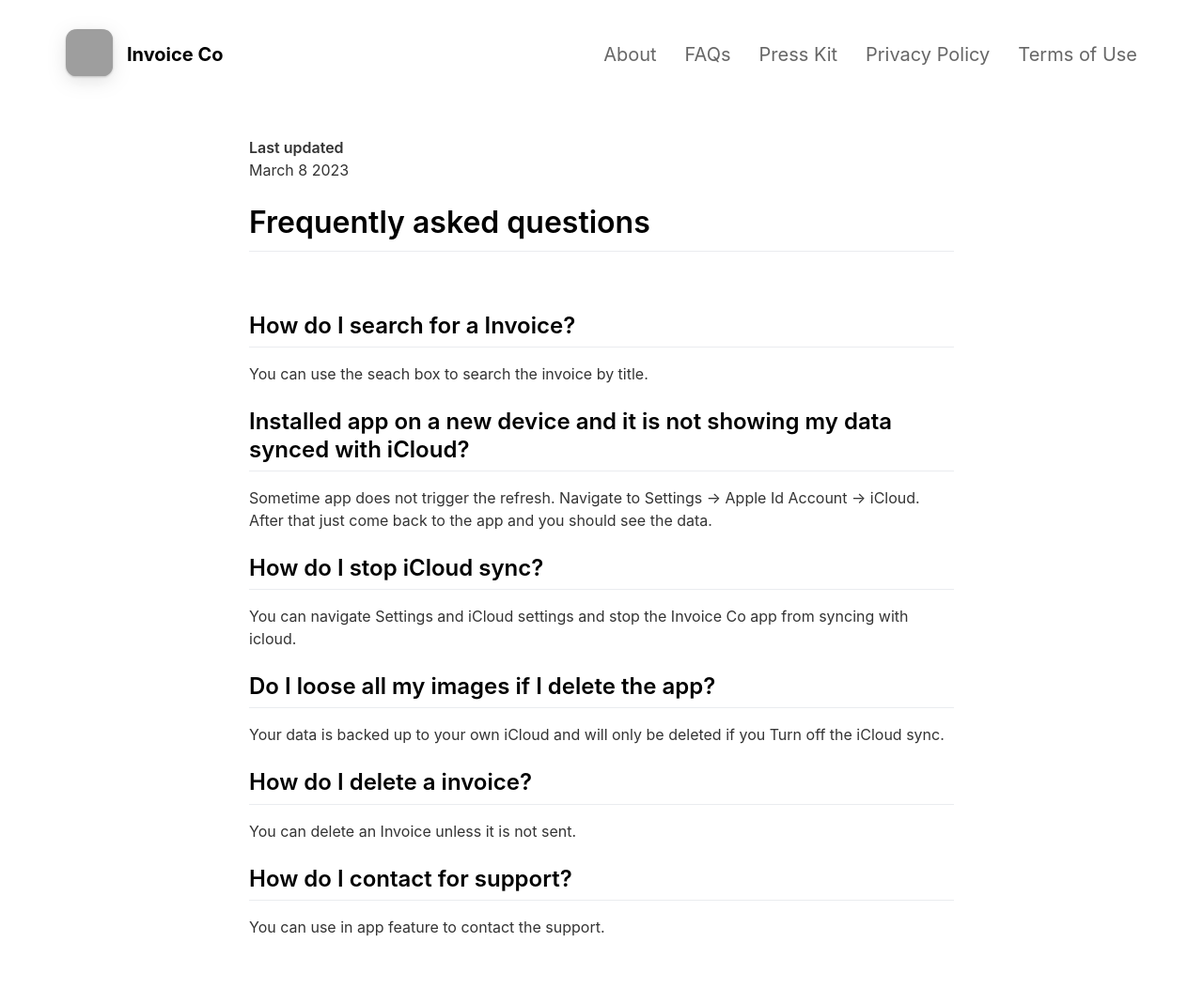
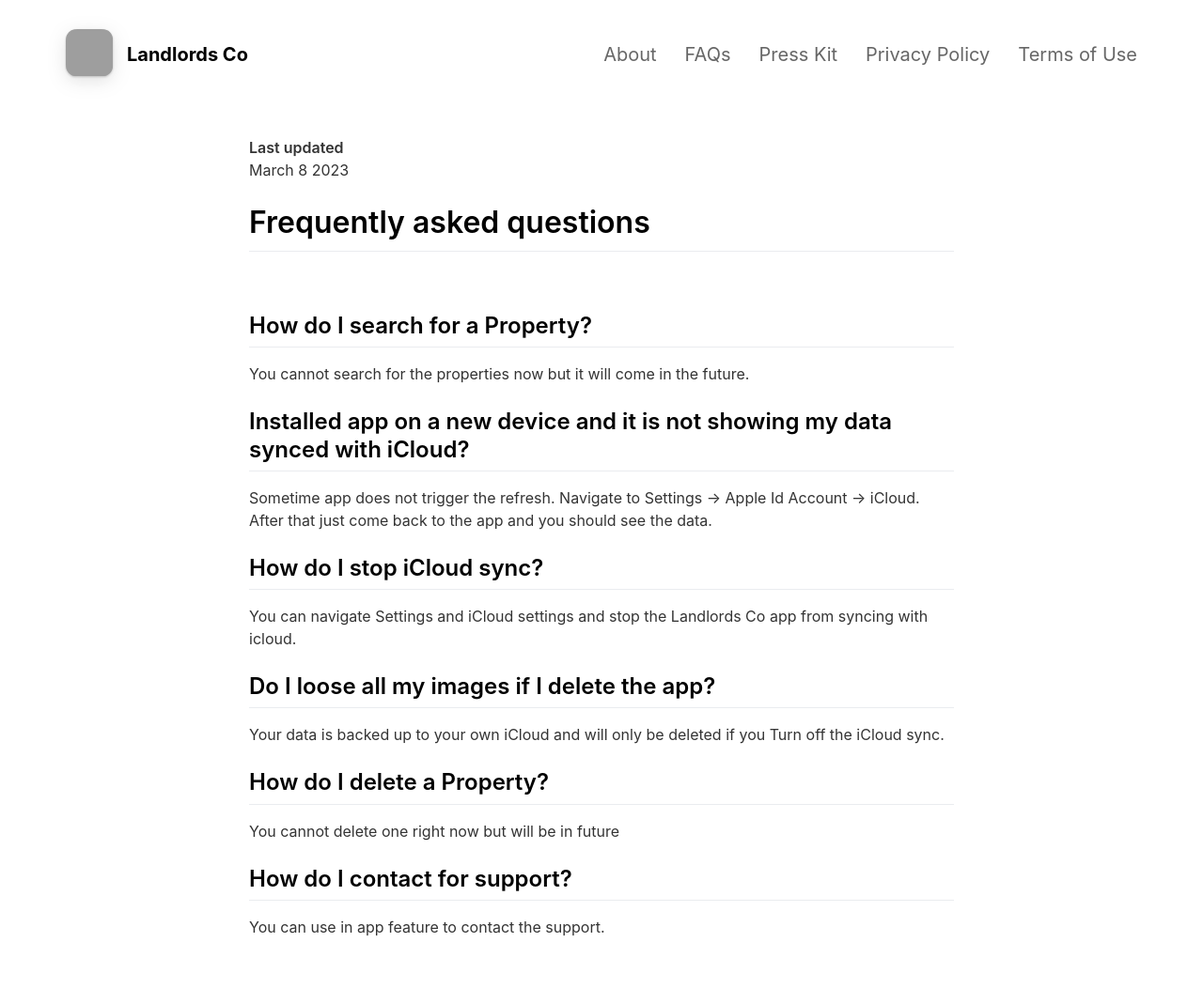
Before and after one commit to karm435/landlordsco.github.io, a Jekyll site: the page built from _pages/faqs.md, in a window 1280 px wide. Shown: the whole page at 94% size. Built offline with Jekyll 4.4.1, drawn with Linux system fonts in a browser that asks for light colours; nearby versions of some CDN libraries; grey boxes are pictures that could not be loaded.

Commit message:
Updated with landlords co

```diff
--- a/CNAME
+++ b/CNAME
@@ -1 +1 @@
-invoiceco.karmaacademy.com.au
+landlordsco.karmaacademy.com.au
--- a/_config.yml
+++ b/_config.yml
@@ -1,18 +1,18 @@
 #page title
-page_title                                : Invoice Co                                          # Automatically populates with app name if not set and if iOS app ID is set. Otherwise enter manually.
+page_title                                : Landlords Co                                          # Automatically populates with app name if not set and if iOS app ID is set. Otherwise enter manually.
 
 # App Info
-ios_app_id                                : 6464482594                                # Required. Enter iOS app ID to automatically populate name, price and icons (e.g. 718043190).
+ios_app_id                                : 6478403264                                # Required. Enter iOS app ID to automatically populate name, price and icons (e.g. 718043190).
 
-appstore_link                             : https://apps.apple.com/app/id6464482594                                          # Automatically populates if not set and if iOS app ID is set. Otherwise enter manually.
+appstore_link                             : https://apps.apple.com/app/id6478403264                                          # Automatically populates if not set and if iOS app ID is set. Otherwise enter manually.
 playstore_link                            :                                           # Enter Google Play Store URL.
 presskit_download_link                    :                                           # Enter a link to downloadable file or (e.g. public Dropbox link to a .zip file).
                                                                                       # Or upload your press kit file to assets and set path accordingly (e.g. "assets/your_press_kit.zip").
 
 app_icon                                  : appicon.png                      # Automatically populates if not set and if iOS app ID is set.  Otherwise enter path to icon file manually.
-app_name                                  : Invoice Co                                          # Automatically populates if not set and if iOS app ID is set.  Otherwise enter manually.
-app_price                                 : 0                                          # Automatically populates if not set and if iOS app ID is set.  Otherwise enter manually.
-app_description                           : Easy manage invoices.
+app_name                                  : Landlords Co                                          # Automatically populates if not set and if iOS app ID is set.  Otherwise enter manually.
+app_price                                 : 3.99                                          # Automatically populates if not set and if iOS app ID is set.  Otherwise enter manually.
+app_description                           : Easy manage properties.
 
 enable_smart_app_banner                   : true                                      # Set to true to show a smart app banner at top of page on mobile devices.
 
@@ -34,25 +34,13 @@ youtube_username                          :
 # Feature List                            Edit, add or remove features to be presented.
 features                                  :
 
-  - title                                 : Invoices
-    description                           : Simplified creation of invoices and keep the invoices with states.
+  - title                                 : Intuitive Property Listings
+    description                           : Easily create and manage property listings with our user-friendly interface. Input property details, upload high-quality photos, and highlight key features to attract potential tenants.
     fontawesome_icon_name                 : wallet
 
-  - title                                 : Manage Clients
-    description                           : Manage your clients easily.
-    fontawesome_icon_name                 : camera
-
-  - title                                 : Manage your servicess
-    description                           : Create line items for your services to quickly add them to the invoices.
-    fontawesome_icon_name                 : heart
-
-  - title                                 : Choose currency
-    description                           : Choose currency of your choice.
-    fontawesome_icon_name                 : dollar
-
-  - title                                 : Tagging
-    description                           : Tag the invoices for easy ma.
-    fontawesome_icon_name                 : tag
+  - title                                 : Comprehensive Tenant Screening
+    description                           : Screen potential tenants with ease using our integrated tenant screening tools. Access credit reports, rental history, and background checks to make informed decisions and find the right tenants for your properties.
+    fontawesome_icon_name                 : people
 
   - title                                 : iCloud Sync
     description                           : App support iCloud sync and your data is backed up to iCloud (If iCloud is enabled for the app in settings) and will be synced between devices.
@@ -60,20 +48,20 @@ features                                  :
 
 faqs                                      :
 
-  - title                                 : How do I search for a Invoice?
-    description                           : You can use the seach box to search the invoice by title.
+  - title                                 : How do I search for a Property?
+    description                           : Search for the peoperty is not supported yet but will be in coming updates.
     fontawesome_icon_name                 : search
 
   - title                                 : Installed app on a new device and it is not showing my data?
     description                           : Sometime iCloud does not trigger the refresh. Navigate to Settings -> Apple Id Account -> iCloud. After that just come back to the app and you should see the data.
     fontawesome_icon_name                 : users
 
-  - title                                 : Do I loose all my ivoices if I delete the app?
+  - title                                 : Do I loose all my data if I delete the app?
     description                           : Your data is backed up to your own iCloud and will only be deleted if you Turn off the iCloud sync.
     fontawesome_icon_name                 : eraser
 
-  - title                                 : How do I delete a Invoice?
-    description                           : You can delete an Invoice unless it is not sent.
+  - title                                 : How do I delete a property?
+    description                           : Currently cannot, but can delete in future versions.
     fontawesome_icon_name                 : trash
 
   - title                                 : How do I contact for support?
--- a/_pages/faqs.md
+++ b/_pages/faqs.md
@@ -10,23 +10,23 @@ March 8 2023
 # Frequently asked questions
 <br>
 
-## How do I search for a Invoice?
-You can use the seach box to search the invoice by title.
+## How do I search for a Property?
+You cannot search for the properties now but it will come in the future.
 
 ## Installed app on a new device and it is not showing my data synced with iCloud?
 Sometime app does not trigger the refresh. Navigate to Settings -> Apple Id Account -> iCloud. After that just come back to the app and you should see the data.
 <br>
 
 ## How do I stop iCloud sync?
-You can navigate Settings and iCloud settings and stop the Invoice Co app from syncing with icloud.
+You can navigate Settings and iCloud settings and stop the Landlords Co app from syncing with icloud.
 <br>
 
 ## Do I loose all my images if I delete the app?
 Your data is backed up to your own iCloud and will only be deleted if you Turn off the iCloud sync.
 <br>
 
-## How do I delete a invoice?
-You can delete an Invoice unless it is not sent.
+## How do I delete a Property?
+You cannot delete one right now but will be in future
 <br>
 
 ## How do I contact for support?
```
Also changed, not shown: _pages/changelog.md (+2 -3 lines), _pages/presskit.md (+11 -19 lines), _pages/termsofuse.md (+1 -1 lines), 7 other files.
